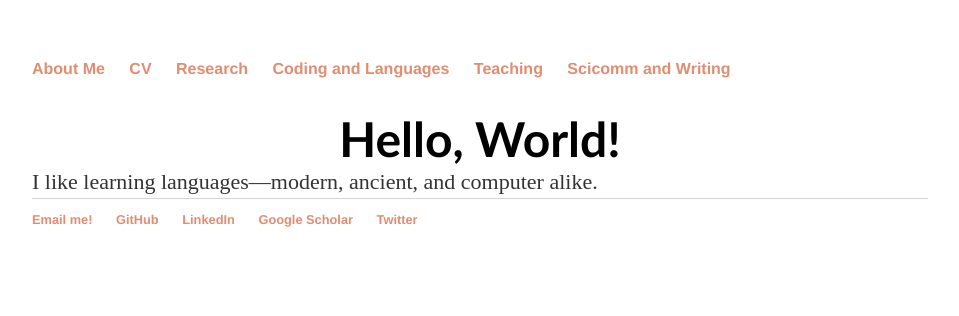
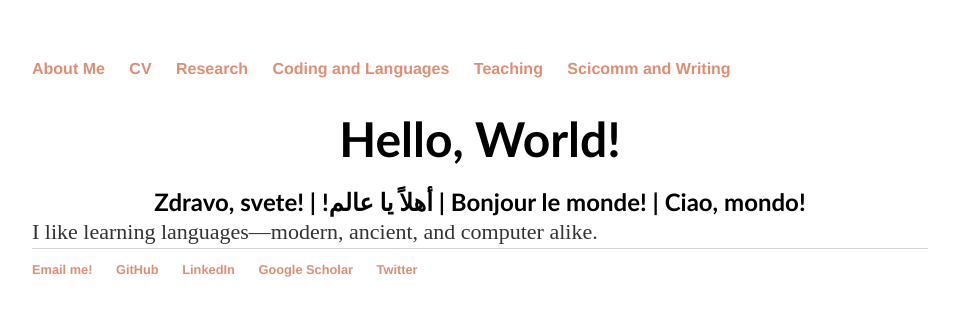
Before and after one commit to lunazagor/lunazagor.github.io, a Jekyll site: the page built from code-lang/index.html, in a window 1280 px wide. Shown: the top 316 px of the page, without its empty margins (160-1119 px from the left). Built offline with Jekyll 4.4.1, drawn with Linux system fonts in a browser that asks for light colours.

Commit message:
Update index.html

```diff
--- a/code-lang/index.html
+++ b/code-lang/index.html
@@ -9,6 +9,7 @@ title: Coding and Languages
 
 
 <h1 style="text-align:center;font-family:optima;margin-bottom:0.0em"> Hello, World! </h1>
+<h2 style="text-align:center;font-family:optima;margin-bottom:0.0em"> Zdravo, svete! | !أهلاً يا عالم | Bonjour le monde! | Ciao, mondo! </h2>
 
 <p style="text-align:left;font-size:22px; display: inline"> I like learning languages—modern, ancient, and computer alike.  </p>
 
```
